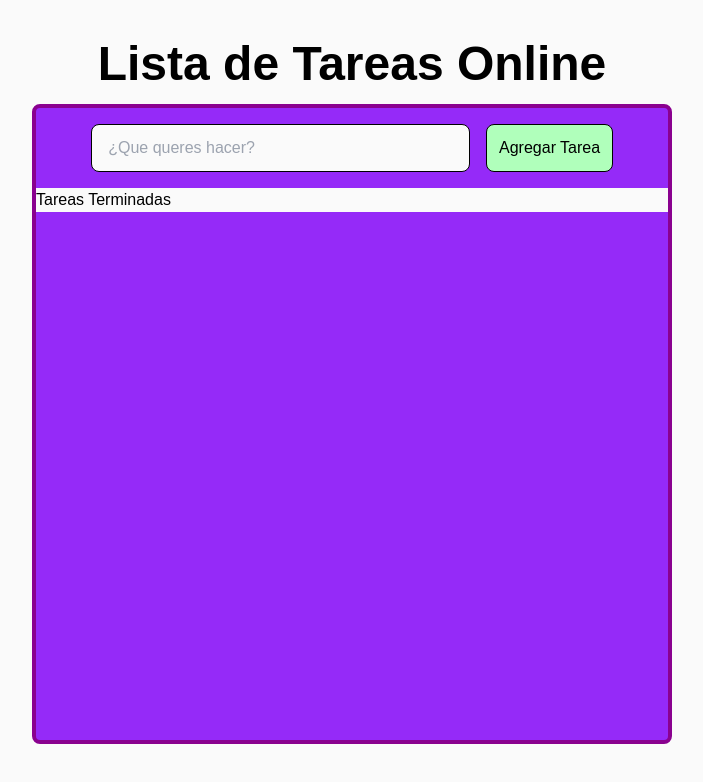
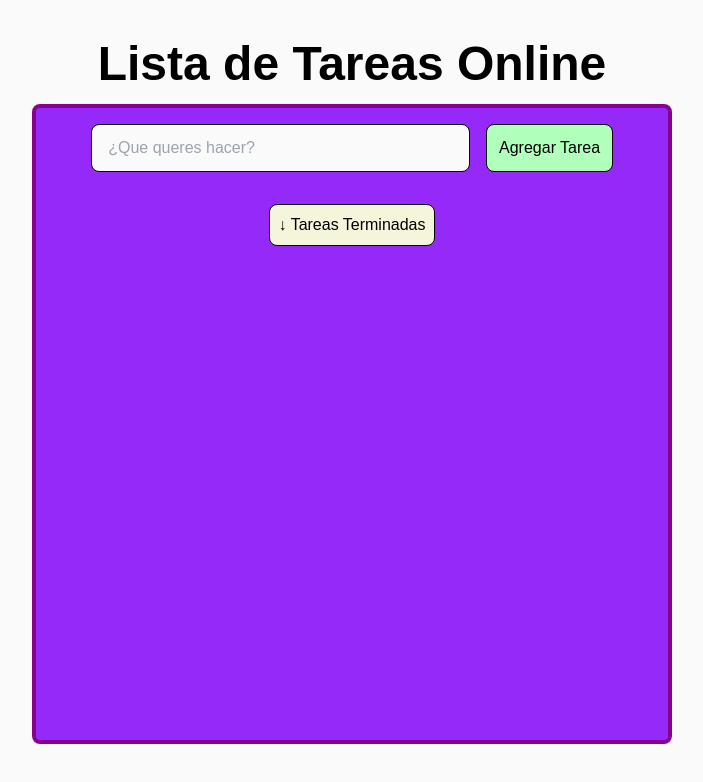
Before and after one commit to valentinggggg/app-arg-programa, a React (Vite) app in the folder app-tareas/: page / in a window 1280 px wide. Shown: the top 782 px of the page, without its empty margins (288-991 px from the left). Built offline with nearby package versions, Linux system fonts and the light colour scheme.

Commit message:
eliminar tareas
terminado

```diff
--- a/app-tareas/src/App.css
+++ b/app-tareas/src/App.css
@@ -89,3 +89,21 @@ table tbody{
   background-color: rgb(220, 250, 240);
   font-size: 1.3em;
 }
+
+.terminadasTareas{
+  justify-content: center;
+  display: flex;
+  background-color: rgb(149, 42, 248);
+  margin-top: 1em;
+}
+.tareasTerminadasbtn{
+
+  display: flex;
+  justify-content: center;
+  background-color: beige;
+  padding: 0.5em;
+  border-radius: 0.5em;
+  border-width: 1px;
+  border-color: black;
+
+}
--- a/app-tareas/src/App.jsx
+++ b/app-tareas/src/App.jsx
@@ -26,6 +26,11 @@ const estadoTarea = etarea => {
   )
 }
 
+const eliminarTarea = (tareaEliminar) => {
+  const nuevasTareas = itemTarea.filter((tarea) => tarea.name !== tareaEliminar.name);
+  setItemTarea(nuevasTareas);
+};
+
 useEffect(() => {
   let datos = localStorage.getItem('TareasHistorial');
   if (datos){
@@ -43,14 +48,17 @@ useEffect(() => {
     <h1 className="text-5xl font-bold text-center">Lista de Tareas Online</h1>
     <div className='ListaTareas'>
       <Body crearTareas={crearTareas}/>
-      <Tareas tareas={itemTarea} estadoTareas={estadoTarea}/>
+      <Tareas tareas={itemTarea} estadoTareas={estadoTarea}  eliminarTarea={eliminarTarea}/>
 
-      <div>
-        <button onClick={e=>setMostrarCompletas(!mostrarCompletas)}> Tareas Terminadas </button>
+      <div className='terminadasTareas'>
+        <button className='tareasTerminadasbtn'onClick={e=>setMostrarCompletas(!mostrarCompletas)}> ↓ Tareas Terminadas </button>
       </div>
       {
         mostrarCompletas === true && (
-          <Tareas tareas={itemTarea} estadoTareas={estadoTarea} mostrarCompletas={mostrarCompletas}/>
+          <Tareas tareas={itemTarea}
+                  estadoTareas={estadoTarea}
+                  mostrarCompletas={mostrarCompletas}
+                  eliminarTarea={eliminarTarea}/>
         )
       }
 
--- a/app-tareas/src/components/Tareas.jsx
+++ b/app-tareas/src/components/Tareas.jsx
@@ -3,7 +3,7 @@ import { FaTrash } from "react-icons/fa";
 
 
 
-export const Tareas = ({tareas, estadoTareas, mostrarCompletas = false})=>{
+export const Tareas = ({tareas, estadoTareas, eliminarTarea, mostrarCompletas = false})=>{
 
     const taskTableRows = (doneValue) =>
 
@@ -18,7 +18,7 @@ export const Tareas = ({tareas, estadoTareas, mostrarCompletas = false})=>{
             checked={tarea.done}
             onChange={()=> estadoTareas(tarea)}>
             </input>
-                <button>
+                <button onClick={() => eliminarTarea(tarea)}>
                 <FaTrash className='editIcon'/>
                 </button>
                 </div>
```
